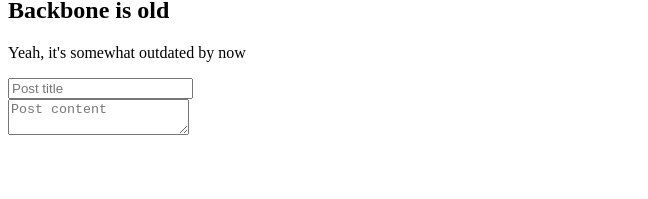
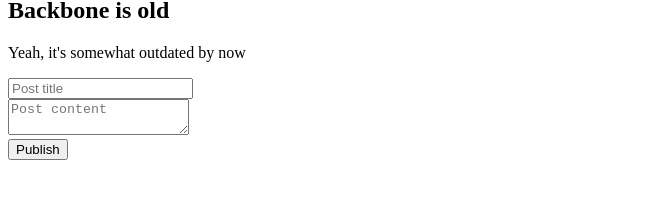
Before and after one commit to bhubr/clean-blog-react, a React (Create React App) app in the folder front-public/: page / in a window 1280 px wide. Shown: the part 277-476 px from the top of the page, without its empty margins (0-648 px from the left). Built offline with nearby package versions, Linux system fonts and the light colour scheme.

Commit message:
Parent component state update on child component event

```diff
--- a/front-public/src/App.js
+++ b/front-public/src/App.js
@@ -2,12 +2,33 @@
 import PostList from './PostList'
 import PostEditor from './PostEditor'
 
+import posts from './posts'
+
 class App extends Component {
+  constructor (props) {
+    super(props)
+    this.state = {
+      posts
+    }
+    this.addPost = this.addPost.bind(this)
+  }
+  addPost (postData) {
+    const { posts } = this.state
+    // Use "spread operator" to make a copy of the posts array,
+    // instead of modifying it directly
+    // https://developer.mozilla.org/en-US/docs/Web/JavaScript/Reference/Operators/Spread_syntax
+    const newPosts = [ ...posts ]
+    newPosts.push(postData)
+    // Pass the newly created array as value for state's posts
+    this.setState({
+      posts: newPosts
+    })
+  }
   render () {
     return (
       <div className="App">
-        <PostList />
-        <PostEditor />
+        <PostList posts={this.state.posts} />
+        <PostEditor addPost={ this.addPost } />
       </div>
     )
   }
--- a/front-public/src/PostEditor.js
+++ b/front-public/src/PostEditor.js
@@ -8,19 +8,29 @@
       content: ''
     }
     this.handleChange = this.handleChange.bind(this)
+    this.handleSubmit = this.handleSubmit.bind(this)
   }
   handleChange (event) {
     this.setState({
       [event.target.name]: event.target.value
     })
   }
+  handleSubmit (event) {
+    event.preventDefault()
+    this.props.addPost(this.state)
+    this.setState({
+      title: '',
+      content: ''
+    })
+  }
   render () {
     const { title, content } = this.state
     return (
-      <div>
+      <form onSubmit={ this.handleSubmit }>
         <input name="title" placeholder="Post title" value={ title } onChange={ this.handleChange } /><br />
-        <textarea name="content" placeholder="Post content" value={ content } onChange={ this.handleChange }></textarea>
-      </div>
+        <textarea name="content" placeholder="Post content" value={ content } onChange={ this.handleChange }></textarea><br />
+        <button type="submit">Publish</button>
+      </form>
     )
   }
 }
--- a/front-public/src/PostList.js
+++ b/front-public/src/PostList.js
@@ -1,14 +1,12 @@
 import React from 'react'
 import Post from './Post'
-
-import posts from './posts'
 
 class PostList extends React.Component {
   render () {
     return (
       <div>
         {
-          posts.map((post, i) => <Post key={i} title={ post.title } content={ post.content } />)
+          this.props.posts.map((post, i) => <Post key={i} title={ post.title } content={ post.content } />)
         }
       </div>
     )
```
